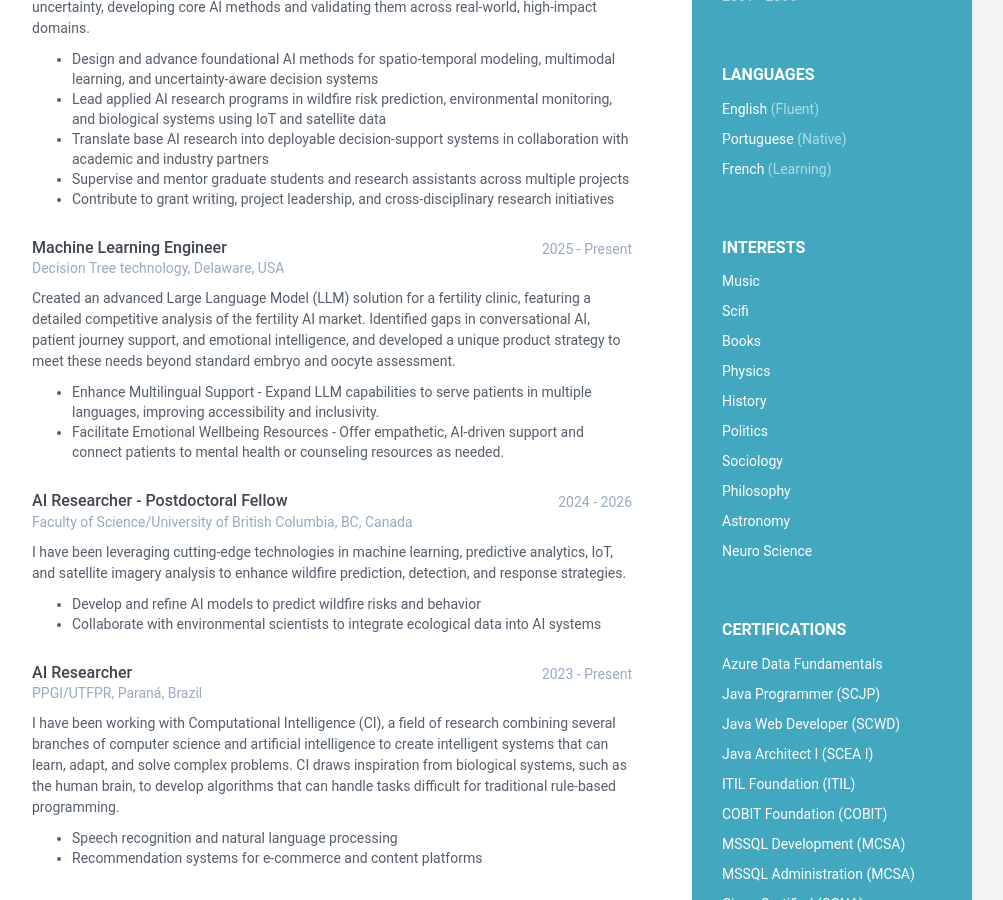
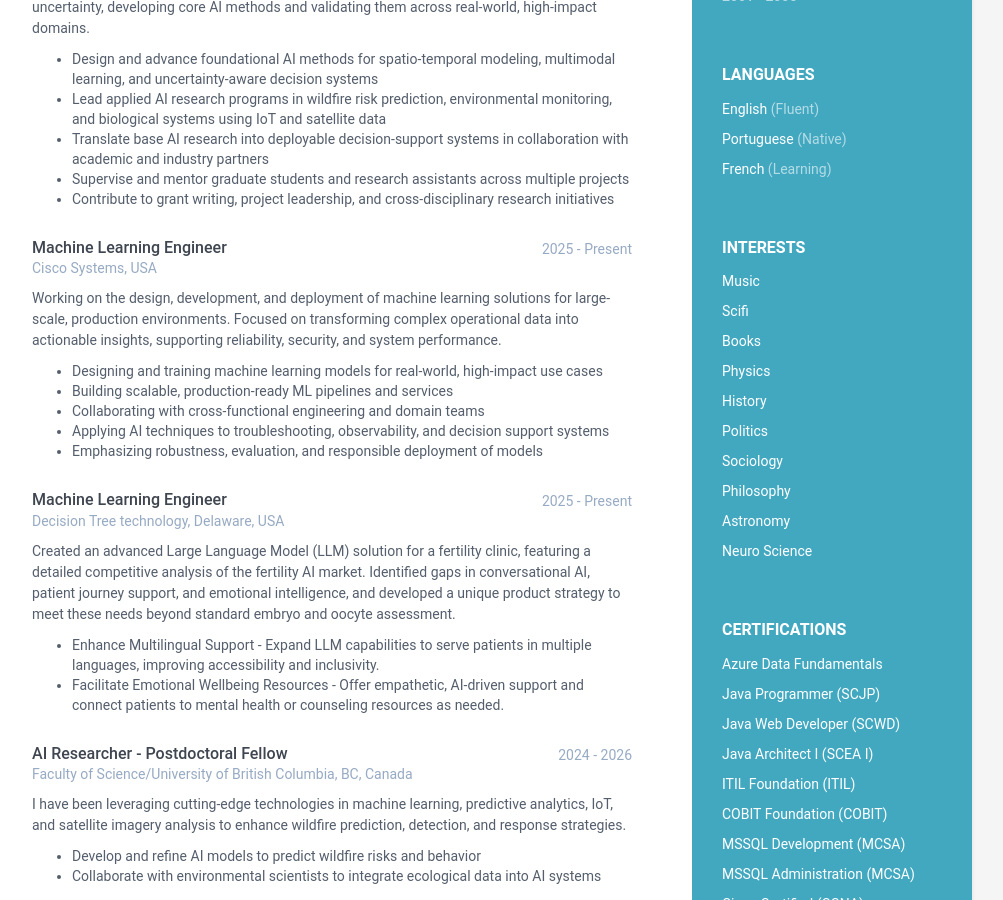
Before and after one commit to gomede/gomede.github.io, a Jekyll site: the page built from index.html, in a window 1280 px wide and 900 px high, scrolled down 1182 px. Shown: the whole window, without its empty margins (168-1171 px from the left). Built offline with Jekyll 4.4.1, drawn with Linux system fonts in a browser that asks for light colours.

Commit message:
Update data.yml

```diff
--- a/_data/data.yml
+++ b/_data/data.yml
@@ -219,6 +219,19 @@ experiences:
             with academic and industry partners
           - Supervise and mentor graduate students and research assistants across multiple projects
           - Contribute to grant writing, project leadership, and cross-disciplinary research initiatives
+
+    - role: Machine Learning Engineer
+      time: 2025 - Present
+      company: Cisco Systems, USA
+      details: |
+        Working on the design, development, and deployment of machine learning solutions for large-scale, production environments.
+        Focused on transforming complex operational data into actionable insights, supporting reliability, security, and system performance.
+
+          - Designing and training machine learning models for real-world, high-impact use cases
+          - Building scalable, production-ready ML pipelines and services
+          - Collaborating with cross-functional engineering and domain teams
+          - Applying AI techniques to troubleshooting, observability, and decision support systems
+          - Emphasizing robustness, evaluation, and responsible deployment of models
 
     - role: Machine Learning Engineer
       time: 2025 - Present
```
